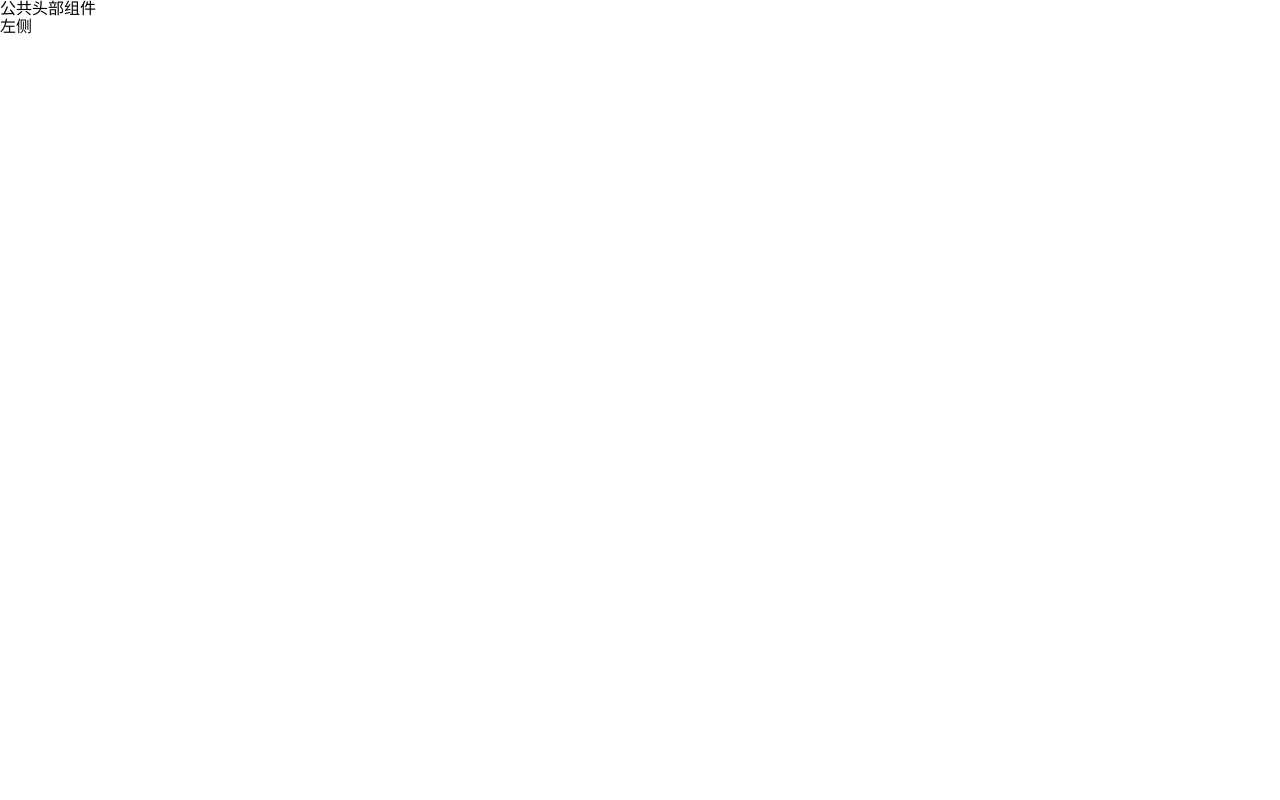
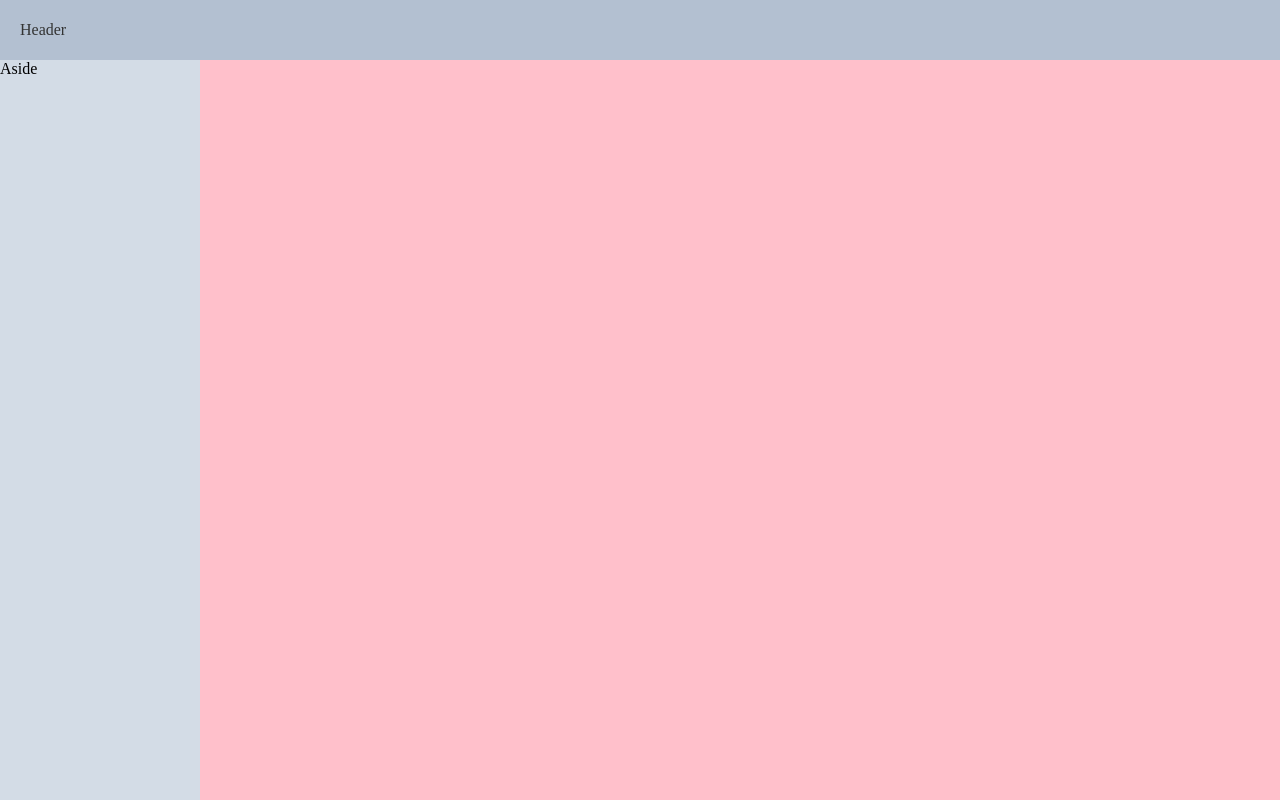
Before and after one commit to aizuomenderen/houtaiguanli, a Vue app: page /#/admin in a window 1280 px wide. Built offline with nearby package versions, Linux system fonts and the light colour scheme.

Commit message:
顶部和左侧模板完成

```diff
--- a/src/component/admin/Admin.vue
+++ b/src/component/admin/Admin.vue
@@ -1,11 +1,15 @@
 <template>
-  <div>
-    <!-- 公共头部 -->
-    <app-header></app-header>
-    <!-- 公共左侧 -->
-    <app-aside></app-aside>
-    <!-- 后台管理 -->
-    <router-view></router-view>
+  <div class="admin">
+
+    <el-container>
+      <el-header>Header</el-header>
+      <el-container class="admin_content">
+        <el-aside width="200px">Aside</el-aside>
+        <el-main>
+          <router-view></router-view>
+        </el-main>
+      </el-container>
+    </el-container>
   </div>
 </template>
 
@@ -15,15 +19,30 @@ import Header from "./subcom/Header.vue";
 import Aside from "./subcom/Aside.vue";
 
 export default {
-// 注册子组件
-components: {
-  appHeader:Header,
-  appAside:Aside
-}
-
+  // 注册子组件
+  components: {
+    appHeader: Header,
+    appAside: Aside
+  }
 };
 </script>
 
-<style scoped>
+<style scoped lang="less">
+.admin{
+  height: 100%;
+}
+.el-header {
+    background-color: #B3C0D1;
+    color: #333;
+    line-height: 60px;
+  }
+  .el-container{
+    height: 100%;
+    background-color: #D3DCE6;
+  }
+  .el-main {
+    background-color: pink;
+    color: #333;
+  }
 
 </style>
--- a/src/component/login/Login.vue
+++ b/src/component/login/Login.vue
@@ -50,11 +50,22 @@
         this.$http.post(this.$api.login,this.ruleForm2).then((res)=>{
           if(res.data.status==0){
             this.$alert('登录成功');
+            this.$alert('登录成功', '提示内容', {//第一个参数是文本内容，第二个是标题，第三个是配置对象
+              confirmButtonText: '确定',
+          callback: ()=> {
+          this.$router.push({name:'admin'});
+          }
+        });
           }else{
             this.$alert(res.data.message);
           }
         });
       },
+
+
+
+
+
 
       submitForm(formName) {
         this.$refs[formName].validate(valid => {
```
